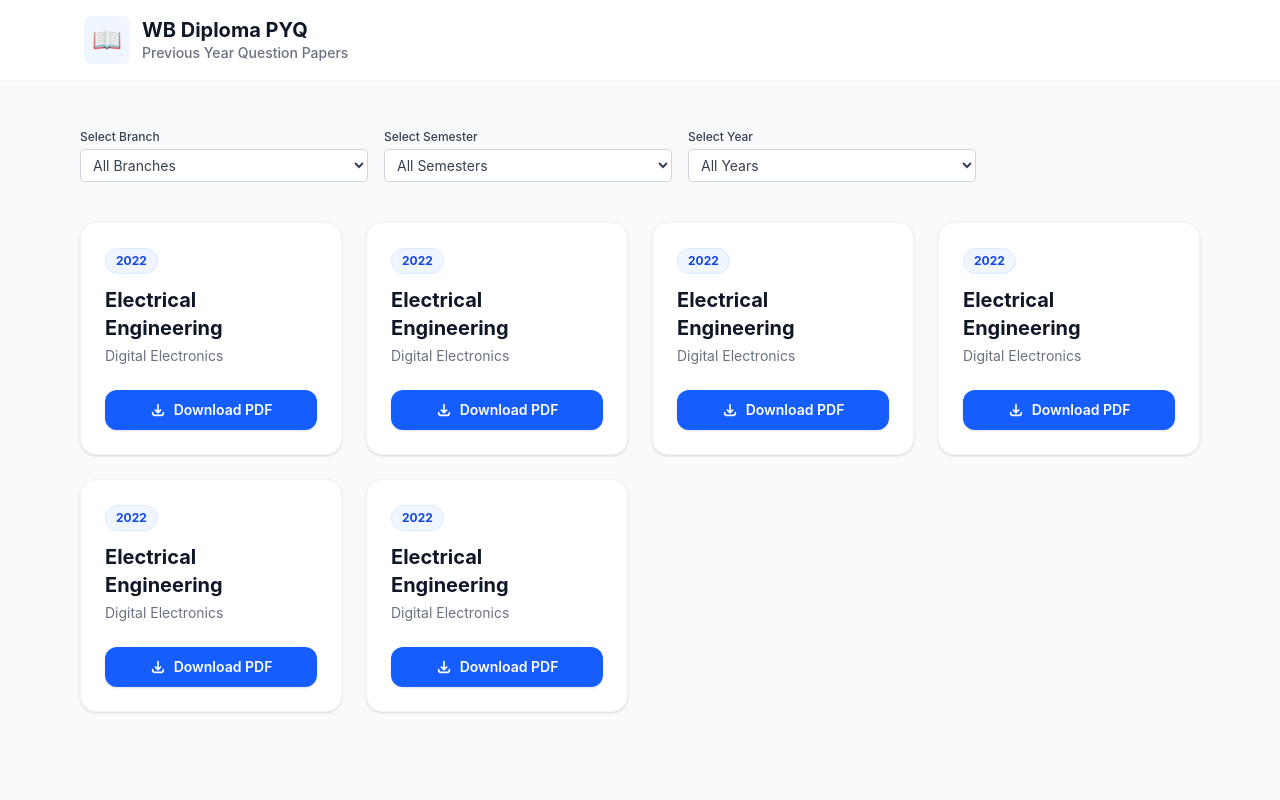
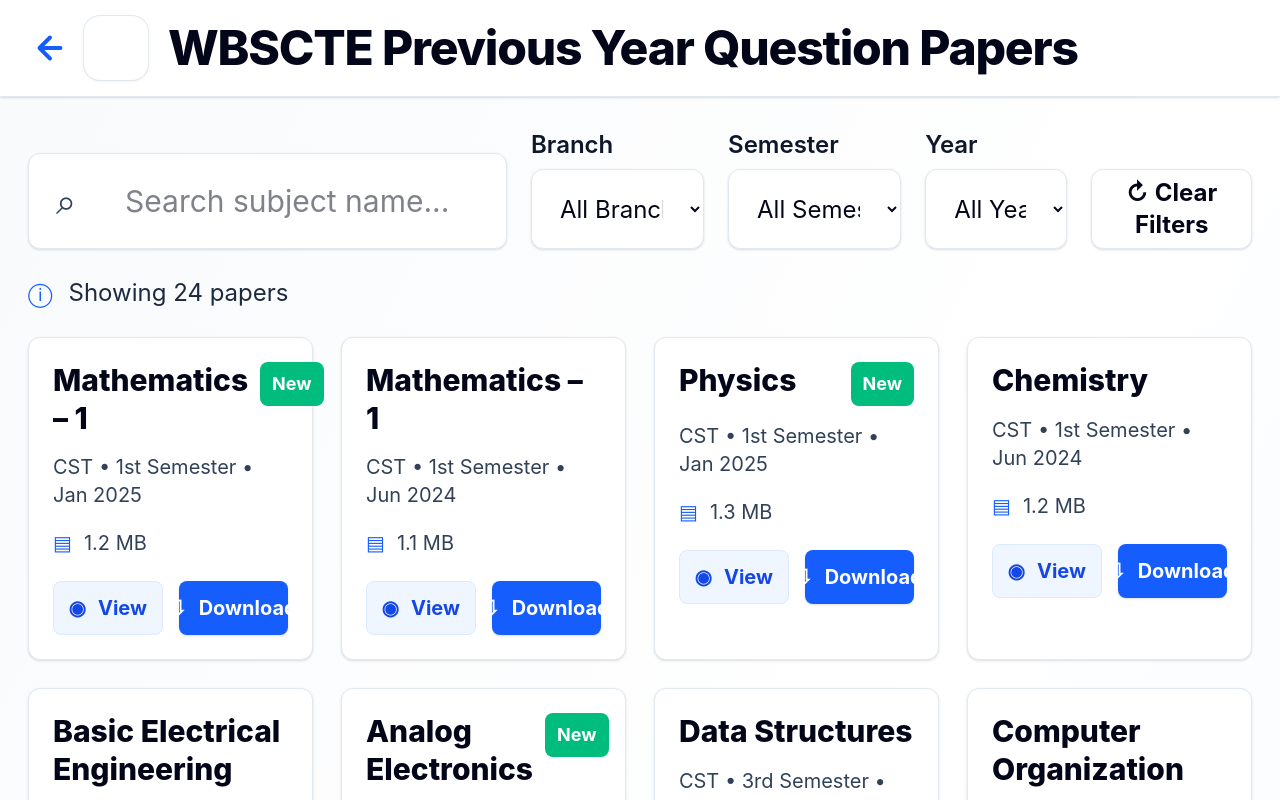
Before and after one commit to subrataroy912/reactjs-pyq-downloader, a React (Vite) app: page /wb in a window 1280 px wide. Shown: the top 800 px of the page. Built offline with nearby package versions, Linux system fonts and the light colour scheme.

Commit message:
Update PYQ downloader interface

```diff
--- a/src/components/common/AllStateCard.jsx
+++ b/src/components/common/AllStateCard.jsx
@@ -1,46 +1,37 @@
-import React from 'react';
-import { Link } from 'react-router-dom';
+import { Link } from 'react-router-dom'
 
-export default function AllStateCard({
-  logoSrc,
-  title,
-  stateName,
-  linkTo,
-  ctaText = "Click to view/download all previous year question papers" // Default fallback text
-}) {
+function ComingSoonIcon() {
   return (
-    <div className="flex flex-col h-full w-full p-5 sm:p-6 bg-white border border-gray-100 rounded-xl shadow-sm hover:shadow-lg transition-all duration-300 hover:-translate-y-1">
+    <div className="mx-auto mb-7 flex h-36 w-36 items-center justify-center rounded-full bg-blue-50 text-slate-500">
+      <svg viewBox="0 0 64 64" className="h-20 w-20" fill="none" aria-hidden="true">
+        <path d="M18 10h20l10 10v30a4 4 0 0 1-4 4H18a4 4 0 0 1-4-4V14a4 4 0 0 1 4-4Z" stroke="currentColor" strokeWidth="3" strokeLinejoin="round" />
+        <path d="M38 10v12h10M22 29h12M22 39h9" stroke="currentColor" strokeWidth="3" strokeLinecap="round" strokeLinejoin="round" />
+        <circle cx="45" cy="43" r="12" fill="#eff6ff" stroke="currentColor" strokeWidth="3" />
+        <path d="M45 36v8l5 4" stroke="currentColor" strokeWidth="3" strokeLinecap="round" strokeLinejoin="round" />
+      </svg>
+    </div>
+  )
+}
 
-      {/* Header Area (Logo & Titles) */}
-      <div className="flex items-center gap-3 sm:gap-4 mb-5 sm:mb-6">
-        <div className="flex-shrink-0 bg-gray-50 p-2 rounded-full border border-gray-100">
-          <img
-            src={logoSrc}
-            alt={`${title} Logo`}
-            className="w-12 h-12 sm:w-14 sm:h-14 object-contain"
-          />
-        </div>
+export default function AllStateCard({ logoSrc, title, stateName, linkTo, disabled = false }) {
+  const cardContent = (
+    <div className="flex min-h-[330px] flex-col items-center rounded-2xl border border-slate-200 bg-white px-8 py-9 text-center shadow-[0_8px_24px_rgba(15,23,42,0.10)] transition duration-300 hover:-translate-y-1 hover:shadow-[0_16px_32px_rgba(15,23,42,0.12)]">
+      {disabled ? (
+        <ComingSoonIcon />
+      ) : (
+        <img src={logoSrc} alt={`${title} logo`} className="mb-7 h-36 w-36 object-contain" />
+      )}
 
-        <div className="flex flex-col">
-          <h2 className="text-lg sm:text-xl font-bold text-gray-900 leading-tight">
-            {title}
-          </h2>
-          <span className="text-xs sm:text-sm font-medium text-gray-500 uppercase tracking-wide">
-            {stateName}
-          </span>
-        </div>
-      </div>
+      <h2 className="text-3xl font-extrabold tracking-tight text-black">{title}</h2>
+      {!disabled && <p className="mt-2 text-xl font-medium uppercase tracking-wide text-slate-500">{stateName}</p>}
 
-      {/* Call to Action Area (mt-auto pushes button to the bottom) */}
-      <div className="mt-auto">
-        <Link
-          to={linkTo}
-          className="inline-flex items-center justify-center w-full px-3 sm:px-4 py-2.5 text-xs sm:text-sm font-medium text-blue-700 bg-blue-50 rounded-lg hover:bg-blue-100 transition-colors text-center"
-        >
-          {ctaText}
-        </Link>
-      </div>
+      <span className={`mt-auto inline-flex w-full items-center justify-center rounded-xl px-5 py-4 text-base font-medium ${disabled ? 'bg-slate-100 text-slate-600' : 'bg-sky-300 text-white hover:bg-sky-400'}`}>
+        Click to view/download all previous year question papers
+      </span>
+    </div>
+  )
 
-    </div>
-  );
+  if (disabled) return <div aria-disabled="true">{cardContent}</div>
+
+  return <Link to={linkTo}>{cardContent}</Link>
 }
--- /dev/null
+++ b/src/components/common/BrandIcon.jsx
@@ -0,0 +1,12 @@
+function BrandIcon({ className = "" }) {
+  return (
+    <span className={`inline-flex items-center justify-center rounded-2xl bg-gradient-to-br from-sky-300 to-blue-500 text-white shadow-sm ${className}`}>
+      <svg viewBox="0 0 48 48" className="h-[58%] w-[58%]" fill="none" aria-hidden="true">
+        <path d="M10 14.5c0-2 1.7-3.5 3.7-3.2 4.2.6 7.8 2.1 10.3 4.5 2.5-2.4 6.1-3.9 10.3-4.5 2-.3 3.7 1.2 3.7 3.2v21.2c0 1.4-1.2 2.5-2.6 2.3-4.8-.6-8.7.2-11.4 2.4-2.7-2.2-6.6-3-11.4-2.4-1.4.2-2.6-.9-2.6-2.3V14.5Z" stroke="currentColor" strokeWidth="3.2" strokeLinecap="round" strokeLinejoin="round" />
+        <path d="M24 15.8v24.6" stroke="currentColor" strokeWidth="3.2" strokeLinecap="round" />
+      </svg>
+    </span>
+  )
+}
+
+export default BrandIcon
--- a/src/components/common/Dropdown.jsx
+++ b/src/components/common/Dropdown.jsx
@@ -1,5 +1,3 @@
-import React from 'react';
-
 export default function Dropdown({
     id,
     label,
--- a/src/components/common/PyqCard.jsx
+++ b/src/components/common/PyqCard.jsx
@@ -1,37 +1,24 @@
-import React from 'react';
+export default function PyqCard({ branch, semester, year, subject, size, downloadLink, isNew }) {
+  return (
+    <article className="rounded-xl border border-slate-200 bg-white p-6 shadow-sm transition duration-200 hover:-translate-y-0.5 hover:shadow-md">
+      <div className="mb-4 flex items-start justify-between gap-3">
+        <h3 className="text-3xl font-extrabold leading-tight text-slate-950">{subject}</h3>
+        {isNew && <span className="rounded-lg bg-emerald-500 px-3 py-2 text-lg font-bold text-white">New</span>}
+      </div>
 
-export default function PyqCard({ branch, year,subject,downloadLink }) {
-    return (
-        <div className="flex flex-col h-full bg-white border border-gray-100 rounded-2xl shadow-sm p-5 sm:p-6 hover:shadow-xl hover:-translate-y-1 transition-all duration-300 group">
+      <p className="mb-5 text-xl text-slate-700">{branch} &bull; {semester} &bull; {year}</p>
+      <p className="mb-6 flex items-center gap-3 text-xl text-slate-700">
+        <span className="text-blue-600">▤</span> {size}
+      </p>
 
-            {/* Top Section / Details */}
-            <div className="flex-grow">
-                {/* Modern Pill Badge */}
-                <span className="inline-flex items-center bg-blue-50 text-blue-700 border border-blue-100 text-xs font-bold px-2.5 py-1 rounded-full mb-3">
-                    {year}
-                </span>
-
-                {/* Title with subtle hover color change */}
-                <h3 className="text-lg sm:text-xl font-bold text-gray-900 line-clamp-2 mb-1 group-hover:text-blue-600 transition-colors">
-                    {branch}
-                </h3>
-
-                <p className="text-sm text-gray-500 mb-6">
-                   {subject}
-                </p>
-            </div>
-
-            {/* Download Button */}
-            <a
-                href={downloadLink}
-                download
-                className="w-full flex items-center justify-center gap-2 bg-blue-600 hover:bg-blue-700 text-white text-sm font-semibold py-2.5 px-4 rounded-xl transition-all duration-200 active:scale-95 shadow-sm hover:shadow-md focus:ring-4 focus:ring-blue-100 focus:outline-none"
-            >
-                <svg className="w-4 h-4" fill="none" stroke="currentColor" viewBox="0 0 24 24" xmlns="http://www.w3.org/2000/svg">
-                    <path strokeLinecap="round" strokeLinejoin="round" strokeWidth="2.5" d="M4 16v1a3 3 0 003 3h10a3 3 0 003-3v-1m-4-4l-4 4m0 0l-4-4m4 4V4" />
-                </svg>
-                Download PDF
-            </a>
-        </div>
-    );
+      <div className="grid grid-cols-2 gap-4">
+        <a href={downloadLink} target="_blank" rel="noreferrer" className="flex items-center justify-center gap-3 rounded-lg border border-blue-100 bg-blue-50 px-4 py-3 text-xl font-bold text-blue-700 hover:bg-blue-100">
+          <span>◉</span> View
+        </a>
+        <a href={downloadLink} download className="flex items-center justify-center gap-3 rounded-lg bg-blue-600 px-4 py-3 text-xl font-bold text-white shadow-sm hover:bg-blue-700">
+          <span>⇩</span> Download
+        </a>
+      </div>
+    </article>
+  )
 }
--- a/src/components/layout/Layout.jsx
+++ b/src/components/layout/Layout.jsx
@@ -3,9 +3,9 @@
 
 function Layout({ children }) {
   return (
-    <div className="min-h-screen bg-slate-100">
+    <div className="min-h-screen bg-gradient-to-br from-slate-50 via-white to-blue-50 text-slate-950">
       <Navbar />
-      <div className="min-h-[calc(100vh-120px)]">{children}</div>
+      <div className="min-h-[calc(100vh-220px)]">{children}</div>
       <Footer />
     </div>
   )
--- a/src/components/layout/Navbar.jsx
+++ b/src/components/layout/Navbar.jsx
@@ -1,30 +1,31 @@
-import React from 'react';
-import { Link } from 'react-router-dom';
+import { Link, useLocation } from 'react-router-dom'
+import BrandIcon from '../common/BrandIcon'
 
 function Navbar() {
+  const { pathname } = useLocation()
+  const isPapersPage = pathname === '/wb'
+
   return (
-    <header className="bg-white border-b border-gray-100 shadow-sm py-3 px-4 sm:px-6 md:px-12 lg:px-20 flex items-center w-full">
+    <header className="sticky top-0 z-20 flex w-full items-center gap-4 border-b border-slate-200 bg-white px-5 py-4 shadow-sm md:px-8">
+      {isPapersPage && (
+        <Link to="/" aria-label="Back to home" className="text-blue-600 transition hover:text-blue-700">
+          <svg viewBox="0 0 24 24" className="h-9 w-9" fill="none" stroke="currentColor" strokeWidth="2.6" strokeLinecap="round" strokeLinejoin="round">
+            <path d="M19 12H5M12 19l-7-7 7-7" />
+          </svg>
+        </Link>
+      )}
 
-      <Link
-        to="/"
-        className="inline-flex items-center gap-2 sm:gap-3 hover:opacity-80 transition-opacity focus:outline-none focus:ring-2 focus:ring-blue-100 rounded-lg p-1"
-      >
-        <div className="text-xl sm:text-2xl bg-blue-50 p-1.5 sm:p-2 rounded-lg flex items-center justify-center shrink-0">
-          📖
-        </div>
-
-        <div className="flex flex-col">
-          <span className="font-bold text-base sm:text-lg md:text-xl text-gray-900 leading-tight">
-            WB Diploma PYQ
-          </span>
-          <span className="text-[10px] sm:text-xs md:text-sm text-gray-500 font-medium truncate max-w-[200px] sm:max-w-none">
-            Previous Year Question Papers
-          </span>
+      <Link to="/" className="flex items-center gap-5 rounded-2xl focus:outline-none focus:ring-4 focus:ring-blue-100">
+        <BrandIcon className={isPapersPage ? 'h-16 w-16 bg-none bg-white text-blue-600 ring-1 ring-slate-200' : 'h-20 w-20'} />
+        <div>
+          <h1 className={`${isPapersPage ? 'text-4xl md:text-5xl' : 'text-4xl'} font-extrabold tracking-tight text-slate-950`}>
+            {isPapersPage ? 'WBSCTE Previous Year Question Papers' : 'WB Diploma PYQ'}
+          </h1>
+          {!isPapersPage && <p className="mt-2 text-2xl text-slate-600">Previous Year Question Papers</p>}
         </div>
       </Link>
-
     </header>
-  );
+  )
 }
 
-export default Navbar;
+export default Navbar
--- a/src/pages/HomePage.jsx
+++ b/src/pages/HomePage.jsx
@@ -1,46 +1,35 @@
-import React from 'react'
 import AllStateCard from '../components/common/AllStateCard'
 
 export default function HomePage() {
-
   const stateBoards = [
     {
       id: 1,
-      title: "WBSCTE",
-      stateName: "West Bengal",
-      logoSrc: "https://webscte.co.in/assets/image/logo.png",
-      linkTo: "/wb"
+      title: 'WBSCTE',
+      stateName: 'West Bengal',
+      logoSrc: 'https://webscte.co.in/assets/image/logo.png',
+      linkTo: '/wb',
     },
     {
       id: 2,
-      title: "Coming Soon",
-      stateName: "_",
-      logoSrc: "#",
-      linkTo: "#"
+      title: 'Coming Soon',
+      stateName: '',
+      linkTo: '#',
+      disabled: true,
     },
-  ];
+  ]
 
   return (
-    <main>
-      <div className="shadow-sm p-5">
-        <h1>Welcome to the HomePage</h1>
-        <h2>Download and see previous year question papers</h2>
-      </div>
+    <main className="px-5 py-12 md:px-11">
+      <section className="mb-11">
+        <h2 className="text-4xl font-extrabold tracking-tight text-black md:text-5xl">Welcome to the HomePage</h2>
+        <p className="mt-5 text-2xl text-slate-700">Download and see previous year question papers</p>
+      </section>
 
-      <div className="p-6 md:p-12">
-
-        <div className="grid grid-cols-1 sm:grid-cols-2 lg:grid-cols-3 gap-6">
-          {stateBoards.map((board) => (
-            <AllStateCard
-              key={board.id}
-              title={board.title}
-              stateName={board.stateName}
-              logoSrc={board.logoSrc}
-              linkTo={board.linkTo}
-            />
-          ))}
-        </div>
-      </div>
+      <section className="grid grid-cols-1 gap-8 md:grid-cols-2 xl:gap-10">
+        {stateBoards.map((board) => (
+          <AllStateCard key={board.id} {...board} />
+        ))}
+      </section>
     </main>
   )
 }
--- a/src/pages/InfoPage.jsx
+++ b/src/pages/InfoPage.jsx
@@ -1,5 +1,3 @@
-import React from 'react'
-
 export default function InfoPage() {
   return (
     <div>InfoPage</div>
--- a/src/pages/NotFoundPage.jsx
+++ b/src/pages/NotFoundPage.jsx
@@ -1,5 +1,3 @@
-import React from 'react'
-
 export default function NotFoundPage() {
   return (
     <div>NotFoundPage</div>
--- a/src/pages/PyqShop.jsx
+++ b/src/pages/PyqShop.jsx
@@ -1,105 +1,86 @@
-import React, { useState } from 'react';
-import PyqCard from '../components/common/PyqCard';
-import Dropdown from "../components/common/Dropdown";
+import { useMemo, useState } from 'react'
+import PyqCard from '../components/common/PyqCard'
+
+const papers = [
+  ['Mathematics – 1', 'CST', '1st Semester', 'Jan 2025', '1.2 MB', true],
+  ['Mathematics – 1', 'CST', '1st Semester', 'Jun 2024', '1.1 MB'],
+  ['Physics', 'CST', '1st Semester', 'Jan 2025', '1.3 MB', true],
+  ['Chemistry', 'CST', '1st Semester', 'Jun 2024', '1.2 MB'],
+  ['Basic Electrical Engineering', 'EE', '3rd Semester', 'Jan 2025', '1.4 MB'],
+  ['Analog Electronics', 'ECE', '3rd Semester', 'Jan 2025', '1.3 MB', true],
+  ['Data Structures', 'CST', '3rd Semester', 'Jun 2024', '1.2 MB'],
+  ['Computer Organization', 'CST', '3rd Semester', 'Jan 2024', '1.1 MB'],
+  ['Engineering Mechanics', 'ME', '2nd Semester', 'Jan 2025', '1.2 MB'],
+  ['Thermodynamics', 'ME', '2nd Semester', 'Jun 2024', '1.3 MB'],
+  ['Communication Skills', 'HM', '1st Semester', 'Jan 2025', '1.0 MB', true],
+  ['Environmental Science', 'Common', '2nd Semester', 'Jun 2024', '1.1 MB'],
+  ['Surveying', 'CE', '4th Semester', 'Jan 2024', '1.5 MB'],
+  ['Microprocessor', 'CST', '4th Semester', 'Jun 2023', '1.4 MB'],
+  ['Power System', 'EE', '5th Semester', 'Jan 2023', '1.6 MB'],
+  ['Machine Design', 'ME', '5th Semester', 'Jun 2022', '1.5 MB'],
+  ['Database Management System', 'CST', '4th Semester', 'Jan 2025', '1.2 MB', true],
+  ['Concrete Technology', 'CE', '3rd Semester', 'Jun 2024', '1.3 MB'],
+  ['Digital Electronics', 'ECE', '2nd Semester', 'Jan 2024', '1.2 MB'],
+  ['Programming in C', 'CST', '2nd Semester', 'Jun 2024', '1.1 MB'],
+  ['Electrical Machines', 'EE', '4th Semester', 'Jan 2025', '1.5 MB', true],
+  ['Fluid Mechanics', 'ME', '3rd Semester', 'Jun 2023', '1.4 MB'],
+  ['Building Materials', 'CE', '2nd Semester', 'Jan 2023', '1.2 MB'],
+  ['Industrial Management', 'Common', '6th Semester', 'Jun 2024', '1.0 MB'],
+].map(([subject, branch, semester, year, size, isNew], index) => ({
+  id: index + 1,
+  subject,
+  branch,
+  semester,
+  year,
+  size,
+  isNew: Boolean(isNew),
+  downloadLink: '/path-to-your-pdf.pdf',
+}))
 
 export default function PyqShop() {
-    const branches = [
-        { value: 'computer-science', label: 'Computer Science' },
-        { value: 'electrical', label: 'Electrical Engineering' },
-        { value: 'mechanical', label: 'Mechanical Engineering' },
-        { value: 'civil', label: 'Civil Engineering' }
-    ];
+  const [search, setSearch] = useState('')
+  const [branch, setBranch] = useState('')
+  const [semester, setSemester] = useState('')
+  const [year, setYear] = useState('')
 
-    const semesters = [
-        { value: '1st', label: '1st Semester' },
-        { value: '2nd', label: '2nd Semester' },
-        { value: '3rd', label: '3rd Semester' },
-        { value: '4th', label: '4th Semester' },
-        { value: '5th', label: '5th Semester' },
-        { value: '6th', label: '6th Semester' }
-    ];
+  const filteredPapers = useMemo(() => papers.filter((paper) => (
+    paper.subject.toLowerCase().includes(search.toLowerCase()) &&
+    (!branch || paper.branch === branch) &&
+    (!semester || paper.semester === semester) &&
+    (!year || paper.year.includes(year))
+  )), [search, branch, semester, year])
 
-    const years = [
-        { value: '2023', label: '2023' },
-        { value: '2022', label: '2022' },
-        { value: '2021', label: '2021' },
-        { value: '2020', label: '2020' }
-    ];
+  const clearFilters = () => {
+    setSearch('')
+    setBranch('')
+    setSemester('')
+    setYear('')
+  }
 
-    // State Variables
-    const [selectedBranch, setSelectedBranch] = useState("");
-    const [selectedYear, setSelectedYear] = useState("");
-    const [selectedSemester, setSelectedSemester] = useState("");
+  return (
+    <main className="px-5 py-8 md:px-7">
+      <section className="mb-7 grid grid-cols-1 items-end gap-6 xl:grid-cols-[1.55fr_0.56fr_0.56fr_0.46fr_0.52fr]">
+        <label className="relative block">
+          <span className="absolute left-7 top-1/2 -translate-y-1/2 text-4xl text-slate-700">⌕</span>
+          <input value={search} onChange={(e) => setSearch(e.target.value)} placeholder="Search subject name..." className="h-24 w-full rounded-xl border border-slate-200 bg-white pl-24 pr-6 text-3xl shadow-sm outline-none focus:border-blue-400 focus:ring-4 focus:ring-blue-100" />
+        </label>
+        {[['Branch', branch, setBranch, ['CST', 'EE', 'ECE', 'ME', 'CE', 'HM', 'Common'], 'All Branches'], ['Semester', semester, setSemester, ['1st Semester', '2nd Semester', '3rd Semester', '4th Semester', '5th Semester', '6th Semester'], 'All Semesters'], ['Year', year, setYear, ['2025', '2024', '2023', '2022'], 'All Years']].map(([label, value, setter, options, all]) => (
+          <label key={label} className="block">
+            <span className="mb-2 block text-2xl font-semibold text-slate-900">{label}</span>
+            <select value={value} onChange={(e) => setter(e.target.value)} className="h-20 w-full rounded-xl border border-slate-200 bg-white px-6 text-2xl shadow-sm outline-none focus:border-blue-400 focus:ring-4 focus:ring-blue-100">
+              <option value="">{all}</option>
+              {options.map((option) => <option key={option} value={option}>{option}</option>)}
+            </select>
+          </label>
+        ))}
+        <button onClick={clearFilters} className="h-20 rounded-xl border border-slate-200 bg-white px-6 text-2xl font-bold text-slate-950 shadow-sm hover:bg-slate-50">↻ Clear Filters</button>
+      </section>
 
-    return (
-        <div className="min-h-screen bg-gray-50 p-6 md:p-12 lg:px-20">
+      <p className="mb-7 flex items-center gap-4 text-2xl text-slate-800"><span className="text-blue-600">ⓘ</span> Showing {filteredPapers.length} papers</p>
 
-            <div className="grid grid-cols-1 sm:grid-cols-3 gap-4 w-full max-w-4xl mb-10">
-                <Dropdown
-                    id="branch"
-                    label="Select Branch"
-                    defaultOptionLabel="All Branches"
-                    options={branches}
-                    value={selectedBranch}
-                    onChange={(e) => setSelectedBranch(e.target.value)}
-                />
-                <Dropdown
-                    id="semester"
-                    label="Select Semester"
-                    defaultOptionLabel="All Semesters"
-                    options={semesters}
-                    value={selectedSemester}
-                    onChange={(e) => setSelectedSemester(e.target.value)}
-                />
-                <Dropdown
-                    id="year"
-                    label="Select Year"
-                    defaultOptionLabel="All Years"
-                    options={years}
-                    value={selectedYear}
-                    onChange={(e) => setSelectedYear(e.target.value)}
-                />
-            </div>
-
-            {/* Cards Section */}
-            <div>
-                <div className="grid grid-cols-1 sm:grid-cols-2 md:grid-cols-3 lg:grid-cols-4 gap-6">
-
-                    <PyqCard
-                        branch="Electrical Engineering"
-                        year="2022"
-                        subject="Digital Electronics"
-                        downloadLink="/path-to-your-pdf.pdf"
-                    />
-                    <PyqCard
-                        branch="Electrical Engineering"
-                        year="2022"
-                        subject="Digital Electronics"
-                        downloadLink="/path-to-your-pdf.pdf"
-                    /><PyqCard
-                        branch="Electrical Engineering"
-                        year="2022"
-                        subject="Digital Electronics"
-                        downloadLink="/path-to-your-pdf.pdf"
-                    /><PyqCard
-                        branch="Electrical Engineering"
-                        year="2022"
-                        subject="Digital Electronics"
-                        downloadLink="/path-to-your-pdf.pdf"
-                    /><PyqCard
-                        branch="Electrical Engineering"
-                        year="2022"
-                        subject="Digital Electronics"
-                        downloadLink="/path-to-your-pdf.pdf"
-                    /><PyqCard
-                        branch="Electrical Engineering"
-                        year="2022"
-                        subject="Digital Electronics"
-                        downloadLink="/path-to-your-pdf.pdf"
-                    />
-
-                </div>
-            </div>
-        </div>
-    );
+      <section className="grid grid-cols-1 gap-7 md:grid-cols-2 xl:grid-cols-4">
+        {filteredPapers.map((paper) => <PyqCard key={paper.id} {...paper} />)}
+      </section>
+    </main>
+  )
 }
```
Also changed, not shown: src/components/layout/Footer.jsx (+3 -4 lines).
